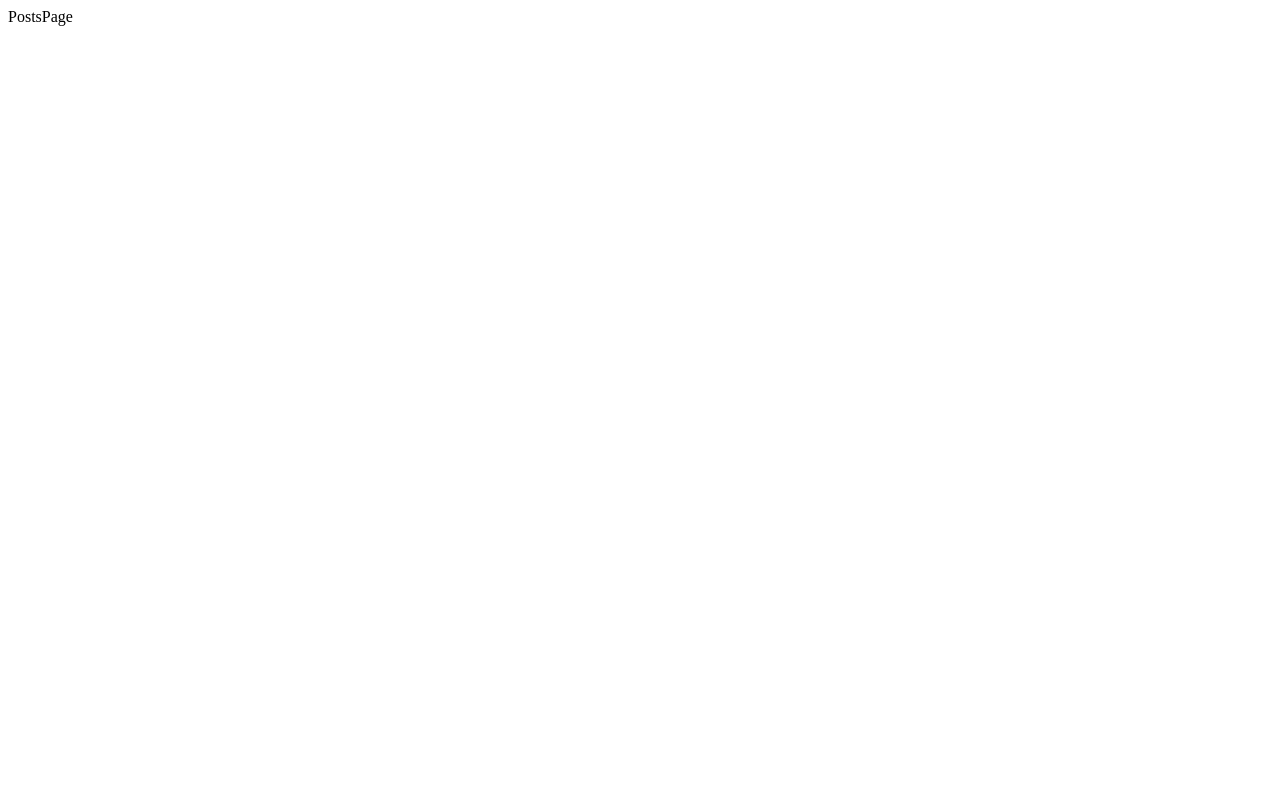
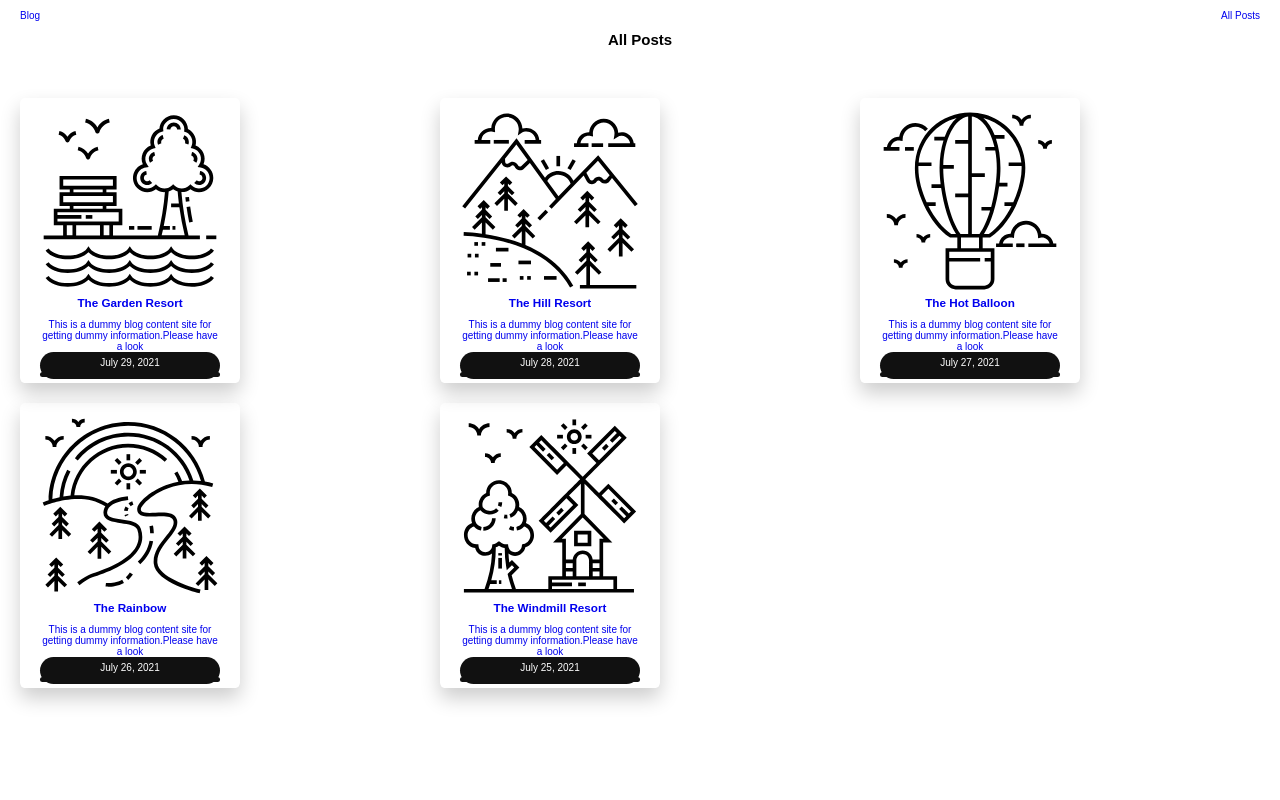
Before and after one commit to shashankdkte/ac-django, a Django app: page /posts in a window 1280 px wide. Before the commit the page is almost empty. Run offline with Django 4.2, Linux system fonts and the light colour scheme.

Commit message:
Adding Static files and linking post to details

```diff
--- /dev/null
+++ b/mysite/blog/templates/blog/all_posts.html
@@ -0,0 +1,24 @@
+{% extends "index.html" %}
+{% load static %}
+
+{% block title %}
+Blog App
+{% endblock title %}
+{% block css_files %}
+<link rel="stylesheet" href="{% static "blog/index.css" %}">
+{% endblock css_files %}
+{% block content %}
+{% include "blog/includes/navigation.html" %}
+
+<section class="top-posts">
+  <h1 style="margin-bottom:4rem">All Posts</h1>
+  <ul class="top-posts_list">
+
+    {% for post in latest_posts %}
+    {% include "blog/includes/post-preview.html" %}
+    {% endfor %}
+
+  </ul>
+</section>
+
+{% endblock content %}
--- /dev/null
+++ b/mysite/blog/templates/blog/includes/post-preview.html
@@ -0,0 +1,16 @@
+{% load static %}
+<li class="top-posts_list_single">
+  <a href="{% url "post-detail-page" post.slug %}">
+  <img src="{% static "blog/images/"|add:post.image %}" alt="" />
+  <h3 style="margin-bottom:1rem" >{{post.name}}</h3>
+  <p>{{post.content}}
+  </p>
+  <time>{{post.date}}<time>
+    </a>
+</li>
+{% comment %} <li class="top-posts_list_single">
+  <img src="{% static "blog/images/014-hotairballoon.svg" %}" alt="" />
+</li>
+<li class="top-posts_list_single">
+  <img src="{% static "blog/images/021-beach.svg" %}" alt="" />
+</li> {% endcomment %}
--- a/mysite/blog/views.py
+++ b/mysite/blog/views.py
@@ -1,12 +1,74 @@
 from django.shortcuts import render
 from django.http import HttpResponse
+from datetime import date
 
+all_posts = [
+   {
+      "name":"The Garden Resort",
+      "image":"001-garden.svg",
+      "content":"This is a dummy blog content site for getting dummy information.Please have a look",
+      "date":date(2021,7,29),
+      "fullContent":"",
+      "slug":"garden-resort"
+   },
+     {
+      "name":"The Hill Resort",
+      "image":"006-landscape.svg",
+      "content":"This is a dummy blog content site for getting dummy information.Please have a look",
+      "date":date(2021,7,28),
+      "fullContent":"",
+      "slug":"hill-resort"
+
+   },
+     {
+      "name":"The Hot  Balloon",
+      "image":"014-hotairballoon.svg",
+      "content":"This is a dummy blog content site for getting dummy information.Please have a look",
+      "date":date(2021,7,27),
+      "fullContent":"",
+      "slug":"hot-balloon"
+
+   },
+  {
+      "name":"The Rainbow",
+      "image":"023-rainbow.svg",
+      "content":"This is a dummy blog content site for getting dummy information.Please have a look",
+      "date":date(2021,7,26),
+      "fullContent":"",
+      "slug":"rainbow-resort"
+
+   },
+     {
+      "name":"The Windmill Resort",
+      "image":"028-windmill.svg",
+      "content":"This is a dummy blog content site for getting dummy information.Please have a look",
+      "date":date(2021,7,25),
+      "fullContent":"",
+      "slug":"windmill-resort"
+
+   }
+]
+
+def get_date(post):
+  return post['date']
 # Create your views here.
 def starting_page(request):
-  return render(request, "blog/index.html")
+  sorted_posts = sorted(all_posts, key=get_date);
+  sorted_posts = sorted_posts[-3:]
+  return render(request, "blog/index.html",{
+     "latest_posts":sorted_posts
+  })
+
 
 def posts(request):
-  return HttpResponse("PostsPage")
+  latest_posts = all_posts
+  return render(request, "blog/all_posts.html",{
+     "latest_posts":latest_posts
+  })
+
 
 def post_detail(request,slug):
-  return HttpResponse(f"Postdetail {slug}")
+    identified_post = next(post for post in all_posts if post['slug'] == slug)
+    return render(request, "blog/single-post-detail.html", {
+       "post":identified_post
+    })
--- a/mysite/static/style.css
+++ b/mysite/static/style.css
@@ -68,21 +68,38 @@ img{
 
 .top-posts_list{
 
-  height: 50vh;
   padding: 1rem 2rem;
-  display: flex;
-  justify-content: space-around;
-  align-items: center;
+  display: grid;
+  grid-template-columns: repeat(3,1fr);
+  gap: 2rem;
 
 }
 
+
 .top-posts_list_single{
-   height: 10rem;
-  width: 10rem;
-  /* border:1px solid black; */
+   /* height: 18rem; */
+  width: 22rem;
+ height: 100%;
   border-radius: 2%;
+  text-align: center;
+  box-shadow: 0 10px 20px rgba(0, 0, 0, 0.2) ;
+  padding: 1rem 2rem;
 }
-
+.top-posts_list_single img {
+  height: 70%;
+  width: 100%;
+}
+.top-posts_list_single h3 {
+ /* margin-top: 1rem; */
+}
+.top-posts_list_single time{
+  background-color: #111;
+  color: #fff;
+  display: inline-block;
+  width: 100%;
+  padding-top: 0.5rem;
+  border-radius: 999px;
+}
 .journey {
   height: 70vh;
 
```
Also changed, not shown: other parts of mysite/static/style.css (+29 -0 lines), mysite/blog/templates/blog/index.html (+3 -9 lines), mysite/blog/templates/blog/single-post-detail.html (added, +31 -0 lines).
